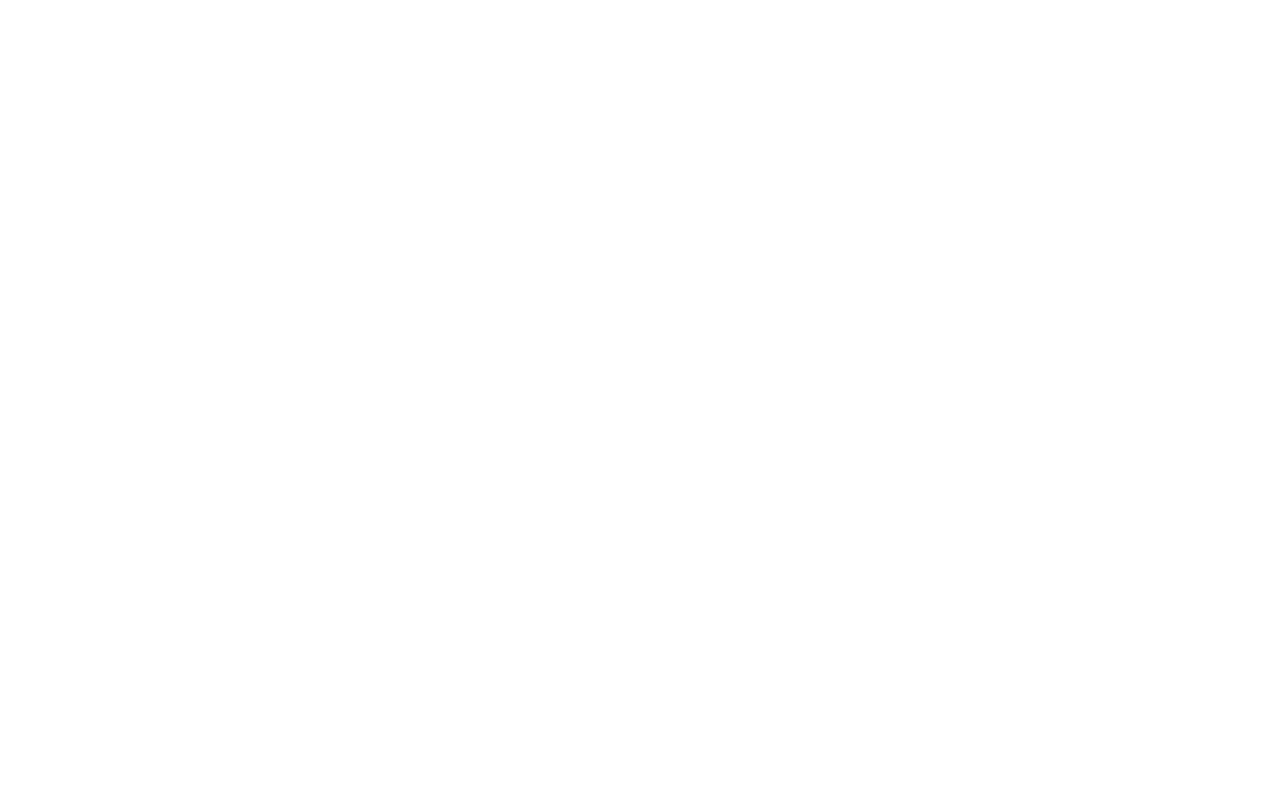
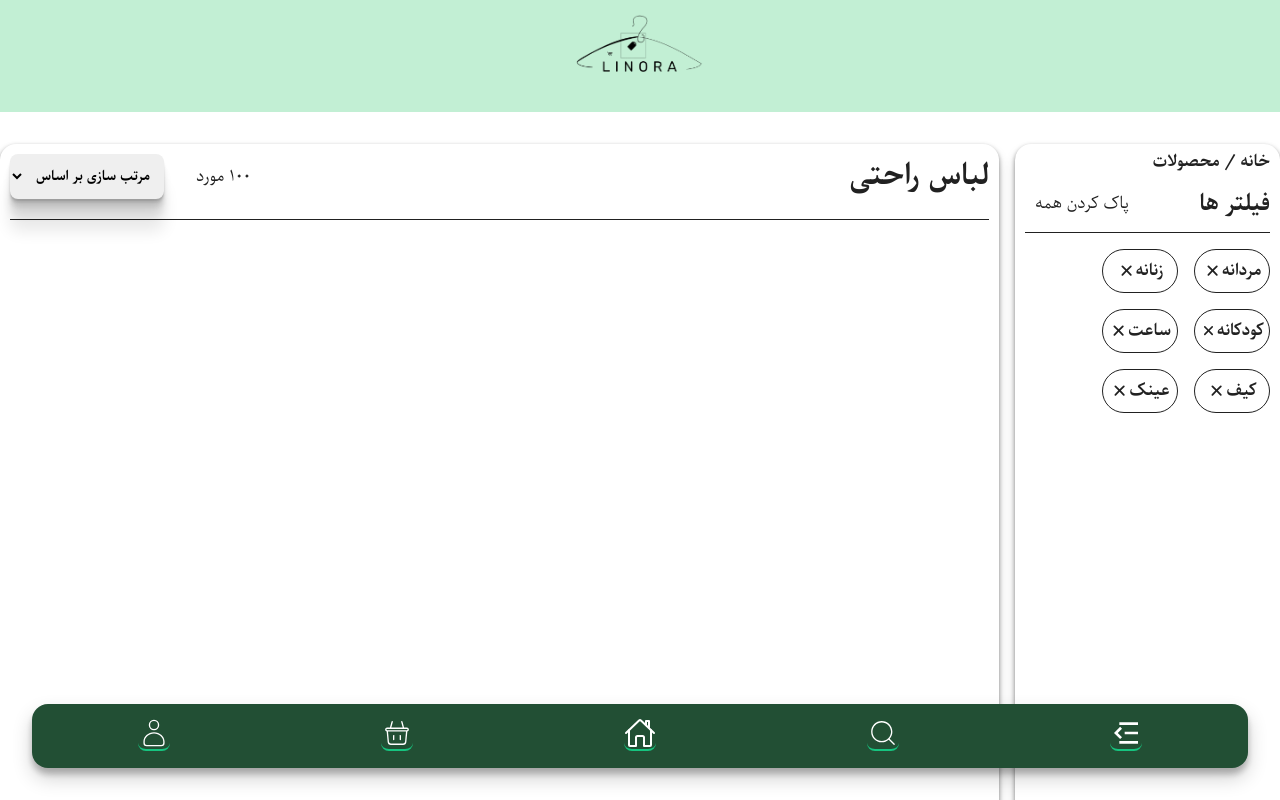
Before and after one commit to mojtaba-jsx/LINORA, a React (Vite) app: page /store in a window 1280 px wide. Before the commit this address had no page. Shown: the top 800 px of the page. Built offline with nearby package versions, Linux system fonts and the light colour scheme.

Commit message:
[Store]- Add HTML Template And CSS Style Part1

```diff
--- a/src/components/MobileMenu/MobileMenu.jsx
+++ b/src/components/MobileMenu/MobileMenu.jsx
@@ -49,7 +49,7 @@ function MobileMenu() {
         <ul className="mobile-menu__list">
           <li className="mobile-menu__list-item">
             <Link
-              to={"/"}
+              to={""}
               className="mobile-menu__list-link"
               onClick={showSideMenuHandler}
             >
@@ -60,7 +60,7 @@ function MobileMenu() {
             className="mobile-menu__list-item"
             onClick={() => setIsShowSearchModal(true)}
           >
-            <Link to={"/"} className="mobile-menu__list-link">
+            <Link to={""} className="mobile-menu__list-link">
               <CiSearch className="mobile-menu__list-icon" />
             </Link>
           </li>
@@ -73,7 +73,7 @@ function MobileMenu() {
             className="mobile-menu__list-item"
             onClick={() => setIsShowBasketModal(true)}
           >
-            <Link to={"/"} className="mobile-menu__list-link">
+            <Link to={""} className="mobile-menu__list-link">
               <CiShoppingBasket className="mobile-menu__list-icon" />
             </Link>
           </li>
@@ -81,7 +81,7 @@ function MobileMenu() {
             className="mobile-menu__list-item"
             onClick={() => setIsShowLoginModal(true)}
           >
-            <Link to={"/"} className="mobile-menu__list-link">
+            <Link to={"/auth/signup"} className="mobile-menu__list-link">
               <CiUser className="mobile-menu__list-icon" />
             </Link>
           </li>
--- a/src/components/Navbar/Navbar.jsx
+++ b/src/components/Navbar/Navbar.jsx
@@ -36,7 +36,7 @@ function Navbar() {
                 </Link>
               </li>
               <li className="navbar-menu__item">
-                <Link className="navbar-menu__link" to={"/products"}>
+                <Link className="navbar-menu__link" to={"/store"}>
                   فروشگاه
                 </Link>
               </li>
--- /dev/null
+++ b/src/pages/Store/Store.css
@@ -0,0 +1,128 @@
+.store {
+}
+
+.store__wrapper {
+  display: flex;
+  align-items: center;
+  flex-direction: row-reverse;
+  column-gap: 1rem;
+  margin-top: 2rem;
+  margin-bottom: 2rem;
+}
+
+.store-products {
+  width: 80%;
+  /* background-color: red; */
+  padding: 10px;
+  border-radius: 1rem;
+  height: 50rem;
+  box-shadow: rgba(0, 0, 0, 0.4) 0px 2px 4px,
+    rgba(0, 0, 0, 0.3) 0px 7px 13px -3px, rgba(0, 0, 0, 0.2) 0px -3px 0px inset;
+}
+
+.store-products__header {
+  display: flex;
+  align-items: center;
+  justify-content: space-between;
+  border-bottom: 1px solid var(--black);
+  padding-bottom: 20px;
+}
+.store-products__header-title {
+  font-size: 1.8rem;
+  font-family: "parastoo-bold", Courier, monospace;
+}
+
+.store-products__header__boxes {
+  display: flex;
+  align-items: center;
+  column-gap: 2rem;
+}
+
+.store-products__header__boxes-select {
+  padding: 10px;
+  border-radius: 0.5rem;
+  border: none;
+  outline: none;
+  cursor: pointer;
+  font-family: "parastoo-bold", Courier, monospace;
+
+  box-shadow: rgba(0, 0, 0, 0.09) 0px 2px 1px, rgba(0, 0, 0, 0.09) 0px 4px 2px,
+    rgba(0, 0, 0, 0.09) 0px 8px 4px, rgba(0, 0, 0, 0.09) 0px 16px 8px,
+    rgba(0, 0, 0, 0.09) 0px 32px 16px;
+}
+
+/* ! //////////// */
+
+.store-sidemenu {
+  width: 20%;
+  border-radius: 1rem;
+  /* background-color: blue; */
+  padding: 10px;
+  height: 50rem;
+  box-shadow: rgba(0, 0, 0, 0.4) 0px 2px 4px,
+    rgba(0, 0, 0, 0.3) 0px 7px 13px -3px, rgba(0, 0, 0, 0.2) 0px -3px 0px inset;
+}
+
+.store-sidemenu__route {
+  font-family: "parastoo-bold", Courier, monospace;
+}
+
+.store-sidemenu__filters__header {
+  display: flex;
+  align-items: center;
+  justify-content: space-between;
+  margin-top: 1rem;
+  border-bottom: 1px solid var(--black);
+  padding-bottom: 10px;
+}
+
+.store-sidemenu__filters__header-title {
+  font-size: 1.4rem;
+  font-family: "parastoo-bold", Courier, monospace;
+}
+
+.store-sidemenu__filters__header-clear {
+  cursor: pointer;
+  padding: 10px;
+  border-radius: 0.5rem;
+  transition: all 120ms ease-in;
+}
+.store-sidemenu__filters__header-clear:hover {
+  background-color: red;
+  color: var(--white);
+  font-family: "parastoo-bold", Courier, monospace;
+}
+.store-sidemenu__filters__main {
+  display: flex;
+  align-items: center;
+  flex-wrap: wrap;
+  column-gap: 1em;
+}
+
+.store-sidemenu__filters__main-item {
+  display: flex;
+  align-items: center;
+  justify-content: center;
+  border: 1px solid var(--black);
+  width: auto;
+  padding: 5px;
+  height: 2rem;
+  width: 4rem;
+  border-radius: 10rem;
+  cursor: pointer;
+  margin-top: 1rem;
+  font-family: "parastoo-bold", Courier, monospace;
+  transition: all 120ms ease-in;
+}
+.store-sidemenu__filters__main-item:hover {
+  transform: scale(1.04);
+}
+.store-sidemenu__filters__main-item:hover
+  .store-sidemenu__filters__main-item-icon {
+  color: var(--red);
+}
+
+.store-sidemenu__filters__main-item-icon {
+  font-size: 1.2rem;
+  transition: all 120ms ease-in;
+}
--- /dev/null
+++ b/src/pages/Store/Store.jsx
@@ -0,0 +1,78 @@
+import React from "react";
+import "./Store.css";
+import { IoClose } from "react-icons/io5";
+import Navbar from "../../components/Navbar/Navbar";
+import MobileMenu from "../../components/MobileMenu/MobileMenu";
+function Store() {
+  return (
+    <div className="store">
+      <Navbar />
+      <MobileMenu/>
+      <div className="container">
+        <div className="store__wrapper">
+          <div className="store-products">
+            <div className="store-products__header">
+              <h1 className="store-products__header-title">لباس راحتی</h1>
+              <div className="store-products__header__boxes">
+                <span className="store-products__header__boxes-number">
+                  100 مورد
+                </span>
+                <select className="store-products__header__boxes-select">
+                  <option value="default">مرتب سازی بر اساس</option>
+                  <option value="newsest">جدیدترین</option>
+                  <option value="popularity">محبوبیت</option>
+                  <option value="low-to-hight">قیمت کم به زیاد</option>
+                  <option value="high-to-low">قیمت زیاد به کم</option>
+                </select>
+              </div>
+            </div>
+
+            <div className="store-products__main">{/* ! Store Products */}</div>
+          </div>
+
+          <aside className="store-sidemenu">
+            <span className="store-sidemenu__route">خانه / محصولات</span>
+            <div className="store-sidemenu__filters">
+              <div className="store-sidemenu__filters__header">
+                <h1 className="store-sidemenu__filters__header-title">
+                  فیلتر ها
+                </h1>
+                <span className="store-sidemenu__filters__header-clear">
+                  پاک کردن همه
+                </span>
+              </div>
+              <div className="store-sidemenu__filters__main">
+                <span className="store-sidemenu__filters__main-item">
+                  مردانه
+                  <IoClose  className="store-sidemenu__filters__main-item-icon" />
+                </span>
+                <span className="store-sidemenu__filters__main-item">
+                  زنانه
+                  <IoClose  className="store-sidemenu__filters__main-item-icon" />
+                </span>
+                <span className="store-sidemenu__filters__main-item">
+                  کودکانه
+                  <IoClose  className="store-sidemenu__filters__main-item-icon" />
+                </span>
+                <span className="store-sidemenu__filters__main-item">
+                  ساعت
+                  <IoClose  className="store-sidemenu__filters__main-item-icon" />
+                </span>
+                <span className="store-sidemenu__filters__main-item">
+                  کیف
+                  <IoClose  className="store-sidemenu__filters__main-item-icon" />
+                </span>
+                <span className="store-sidemenu__filters__main-item">
+                  عینک
+                  <IoClose  className="store-sidemenu__filters__main-item-icon" />
+                </span>
+              </div>
+            </div>
+          </aside>
+        </div>
+      </div>
+    </div>
+  );
+}
+
+export default Store;
--- a/src/routes.jsx
+++ b/src/routes.jsx
@@ -9,13 +9,14 @@ import CheckOut from "./components/CheckOut/CheckOut";
 import NotFound from "./components/NotFound/NotFound";
 import SignUp from "./pages/SignUp/SignUp";
 import Login from "./pages/Login/Login";
+import Store from './pages/Store/Store'
 
 let routes = [
   { path: "/", element: <Home /> },
   { path: "/user", element: <UserAccount /> },
   { path: "/auth/signup", element: <SignUp /> },
   { path: "/auth/login", element: <Login /> },
-  { path: "/products", element: <Products /> },
+  { path: "/store", element: <Store /> },
   { path: "/products/productinfo", element: <ProductInfo /> },
   { path: "/aboutus", element: <AboutUs /> },
   { path: "/contactus", element: <ContactUs /> },
```
